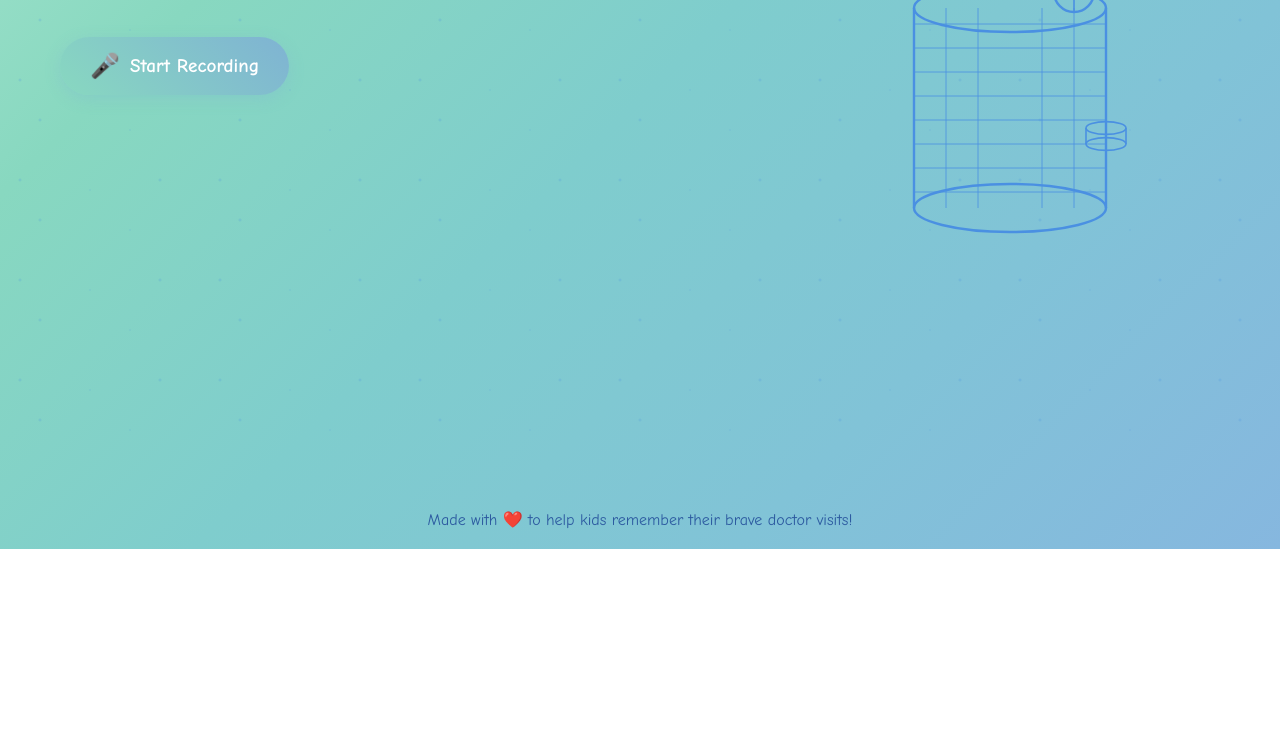
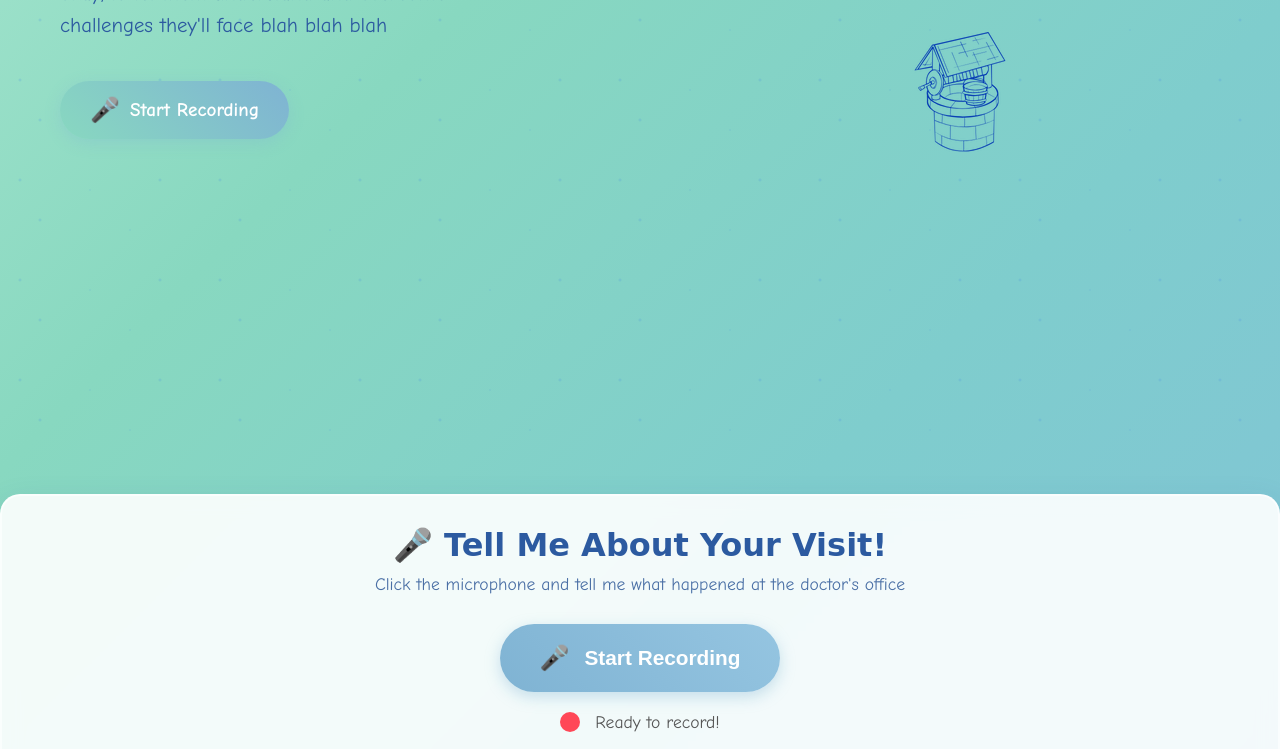
Before and after one commit to aangelazz/storywell, a plain HTML site: page index.html in a window 1280 px wide. Shown: the part 350-1099 px from the top of the page. Before the commit the page ends 899 px from the top, so only its background shows below. Drawn offline with Linux system fonts and the light colour scheme; a web font is replaced by a local one.

Commit message:
ui changes, to index page

```diff
--- a/index.html
+++ b/index.html
@@ -6,10 +6,17 @@
     <title>My Doctor Visit Storybook 📚✨</title>
     <link rel="stylesheet" href="styles.css">
     <link href="https://fonts.googleapis.com/css2?family=Borel:wght@400&family=Comic+Neue:wght@400;700&display=swap" rel="stylesheet">
-
+    <link rel="preconnect" href="https://fonts.googleapis.com">
+    <link rel="preconnect" href="https://fonts.gstatic.com" crossorigin>
+    <link href="https://fonts.googleapis.com/css2?family=Forum&display=swap" rel="stylesheet">
 </head>
 <body>
     <div class="container">
+        <!-- Header -->
+        <header class="header">
+            <img src="images/logo.png" alt="Storywell Logo" class="logo">
+        </header>
+
         <!-- Design Layout Matching Image -->
         <div class="design-layout">
             <!-- Top Stars -->
@@ -53,58 +60,13 @@
             <!-- Right Side - Wishing Well -->
             <div class="right-content">
                 <div class="wishing-well-container">
-                    <!-- Well Structure -->
-                    <svg class="wishing-well-svg" viewBox="0 0 400 500">
-                        <!-- Roof -->
-                        <path d="M50 150 L350 150 L300 50 L100 50 Z" fill="none" stroke="#4a90e2" stroke-width="3"/>
-                        <path d="M60 140 L340 140 L290 60 L110 60 Z" fill="none" stroke="#4a90e2" stroke-width="2"/>
-
-                        <!-- Roof Support Beams -->
-                        <line x1="120" y1="60" x2="120" y2="140" stroke="#4a90e2" stroke-width="2"/>
-                        <line x1="160" y1="60" x2="160" y2="140" stroke="#4a90e2" stroke-width="2"/>
-                        <line x1="200" y1="60" x2="200" y2="140" stroke="#4a90e2" stroke-width="2"/>
-                        <line x1="240" y1="60" x2="240" y2="140" stroke="#4a90e2" stroke-width="2"/>
-                        <line x1="280" y1="60" x2="280" y2="140" stroke="#4a90e2" stroke-width="2"/>
-
-                        <!-- Well Body (Cylinder) -->
-                        <ellipse cx="200" cy="450" rx="120" ry="30" fill="none" stroke="#4a90e2" stroke-width="3"/>
-                        <line x1="80" y1="450" x2="80" y2="200" stroke="#4a90e2" stroke-width="3"/>
-                        <line x1="320" y1="450" x2="320" y2="200" stroke="#4a90e2" stroke-width="3"/>
-                        <ellipse cx="200" cy="200" rx="120" ry="30" fill="none" stroke="#4a90e2" stroke-width="3"/>
-
-                        <!-- Stone Pattern -->
-                        <line x1="80" y1="220" x2="320" y2="220" stroke="#4a90e2" stroke-width="1"/>
-                        <line x1="80" y1="250" x2="320" y2="250" stroke="#4a90e2" stroke-width="1"/>
-                        <line x1="80" y1="280" x2="320" y2="280" stroke="#4a90e2" stroke-width="1"/>
-                        <line x1="80" y1="310" x2="320" y2="310" stroke="#4a90e2" stroke-width="1"/>
-                        <line x1="80" y1="340" x2="320" y2="340" stroke="#4a90e2" stroke-width="1"/>
-                        <line x1="80" y1="370" x2="320" y2="370" stroke="#4a90e2" stroke-width="1"/>
-                        <line x1="80" y1="400" x2="320" y2="400" stroke="#4a90e2" stroke-width="1"/>
-                        <line x1="80" y1="430" x2="320" y2="430" stroke="#4a90e2" stroke-width="1"/>
-
-                        <!-- Vertical Stone Lines -->
-                        <line x1="120" y1="200" x2="120" y2="450" stroke="#4a90e2" stroke-width="1"/>
-                        <line x1="160" y1="200" x2="160" y2="450" stroke="#4a90e2" stroke-width="1"/>
-                        <line x1="240" y1="200" x2="240" y2="450" stroke="#4a90e2" stroke-width="1"/>
-                        <line x1="280" y1="200" x2="280" y2="450" stroke="#4a90e2" stroke-width="1"/>
-
-                        <!-- Crank Handle -->
-                        <circle cx="280" cy="180" r="25" fill="none" stroke="#4a90e2" stroke-width="3"/>
-                        <line x1="255" y1="180" x2="305" y2="180" stroke="#4a90e2" stroke-width="4"/>
-                        <line x1="280" y1="155" x2="280" y2="205" stroke="#4a90e2" stroke-width="2"/>
-
-                        <!-- Bucket -->
-                        <ellipse cx="320" cy="350" rx="25" ry="8" fill="none" stroke="#4a90e2" stroke-width="2"/>
-                        <line x1="295" y1="350" x2="295" y2="370" stroke="#4a90e2" stroke-width="2"/>
-                        <line x1="345" y1="350" x2="345" y2="370" stroke="#4a90e2" stroke-width="2"/>
-                        <ellipse cx="320" cy="370" rx="25" ry="8" fill="none" stroke="#4a90e2" stroke-width="2"/>
-                    </svg>
+                    <img src="images/well.png" alt="Wishing Well" class="wishing-well-image">
                 </div>
             </div>
         </div>
 
-        <!-- Functional Interface (Hidden by default) -->
-        <main class="main-content" id="functionalInterface" style="display: none;">
+        <!-- Functional Interface -->
+        <main class="main-content" id="functionalInterface">
             <!-- Step 1: Recording Section -->
             <section class="recording-section" id="recordingSection">
                 <div class="card">
@@ -118,11 +80,11 @@
                             <span class="btn-text">Start Recording</span>
                         </button>
                         <div class="recording-status" id="recordingStatus">
-                            <div class="pulse-animation" id="pulseAnimation" style="display: none;"></div>
+                            <div class="pulse-animation" id="pulseAnimation"></div>
                             <span id="statusText">Ready to record!</span>
                         </div>
                     </div>
-                    <div class="audio-preview" id="audioPreview" style="display: none;">
+                    <div class="audio-preview" id="audioPreview">
                         <h3>🎵 Your Recording:</h3>
                         <audio controls id="audioPlayback"></audio>
                         <button id="retryBtn" class="retry-btn">🔄 Record Again</button>
@@ -132,7 +94,7 @@
             </section>
 
             <!-- Step 2: Processing Section -->
-            <section class="processing-section" id="processingSection" style="display: none;">
+            <section class="processing-section" id="processingSection">
                 <div class="card">
                     <div class="card-header">
                         <h2>🪄 Creating Your Magical Story...</h2>
@@ -154,7 +116,7 @@
             </section>
 
             <!-- Step 3: Storybook Display -->
-            <section class="storybook-section" id="storybookSection" style="display: none;">
+            <section class="storybook-section" id="storybookSection">
                 <div class="storybook-container">
                     <div class="storybook-header">
                         <h2>📖 Your Amazing Doctor Visit Story!</h2>
@@ -176,7 +138,6 @@
             </section>
         </main>
 
-
         <!-- Footer -->
         <footer class="footer">
             <p>Made with ❤️ to help kids remember their brave doctor visits!</p>
```
Also changed, not shown: images/logo.png (added), images/well.png (added), netlify.toml (added), 1 other file.
